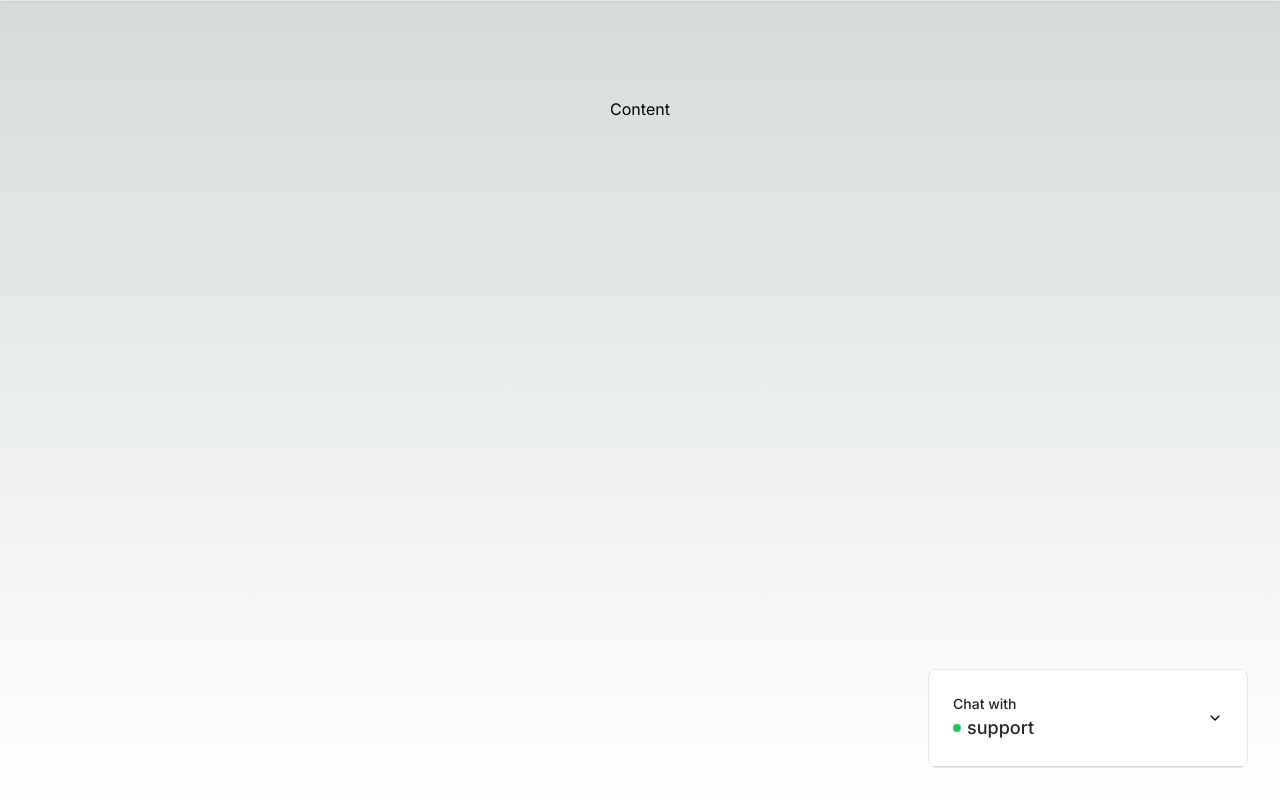
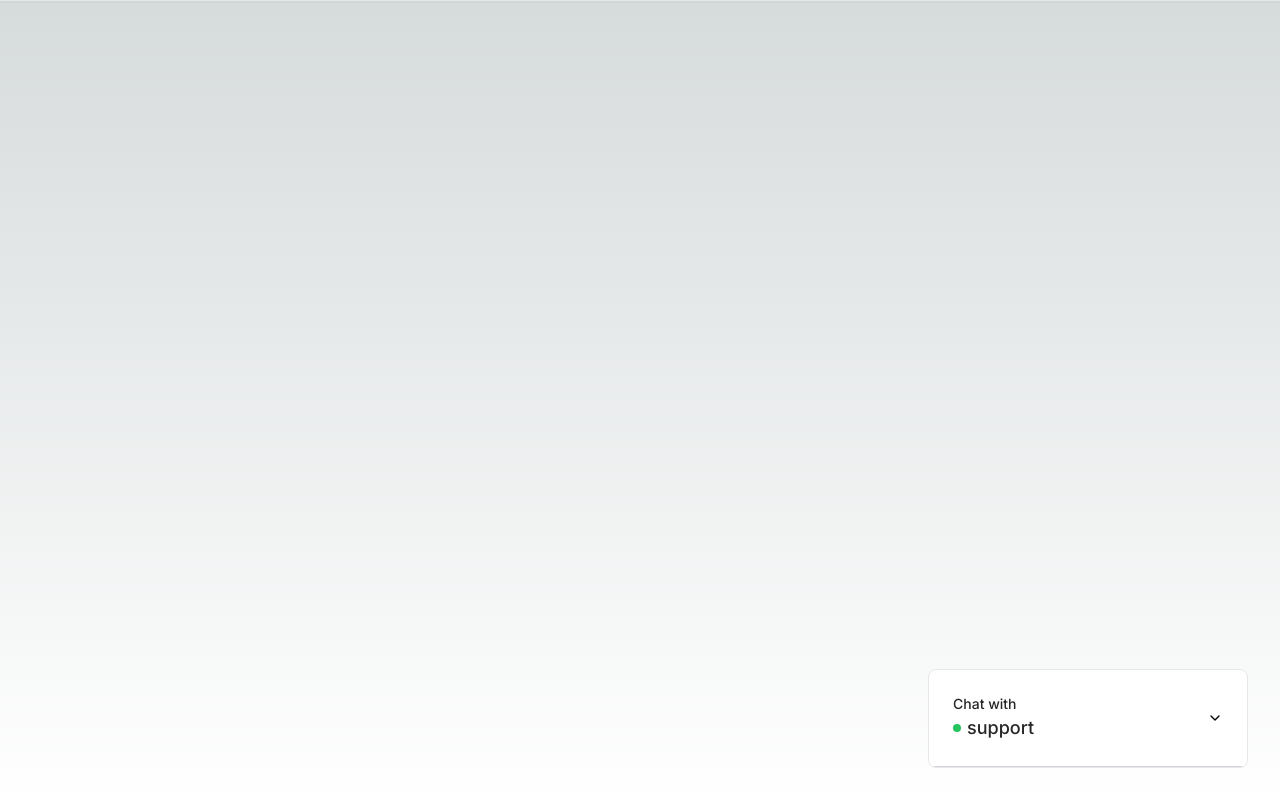
Before and after one commit to iryb/chatbot, a Next.js app: page / in a window 1280 px wide. Built offline with nearby package versions, Linux system fonts and the light colour scheme.

Commit message:
Minor fix

```diff
--- a/src/app/page.tsx
+++ b/src/app/page.tsx
@@ -1,9 +1,5 @@
-import Image from "next/image";
-
 export default function Home() {
   return (
-    <main className="flex min-h-screen flex-col items-center justify-between p-24">
-      Content
-    </main>
+    <main className="flex min-h-screen flex-col items-center justify-between p-24"></main>
   );
 }
```
